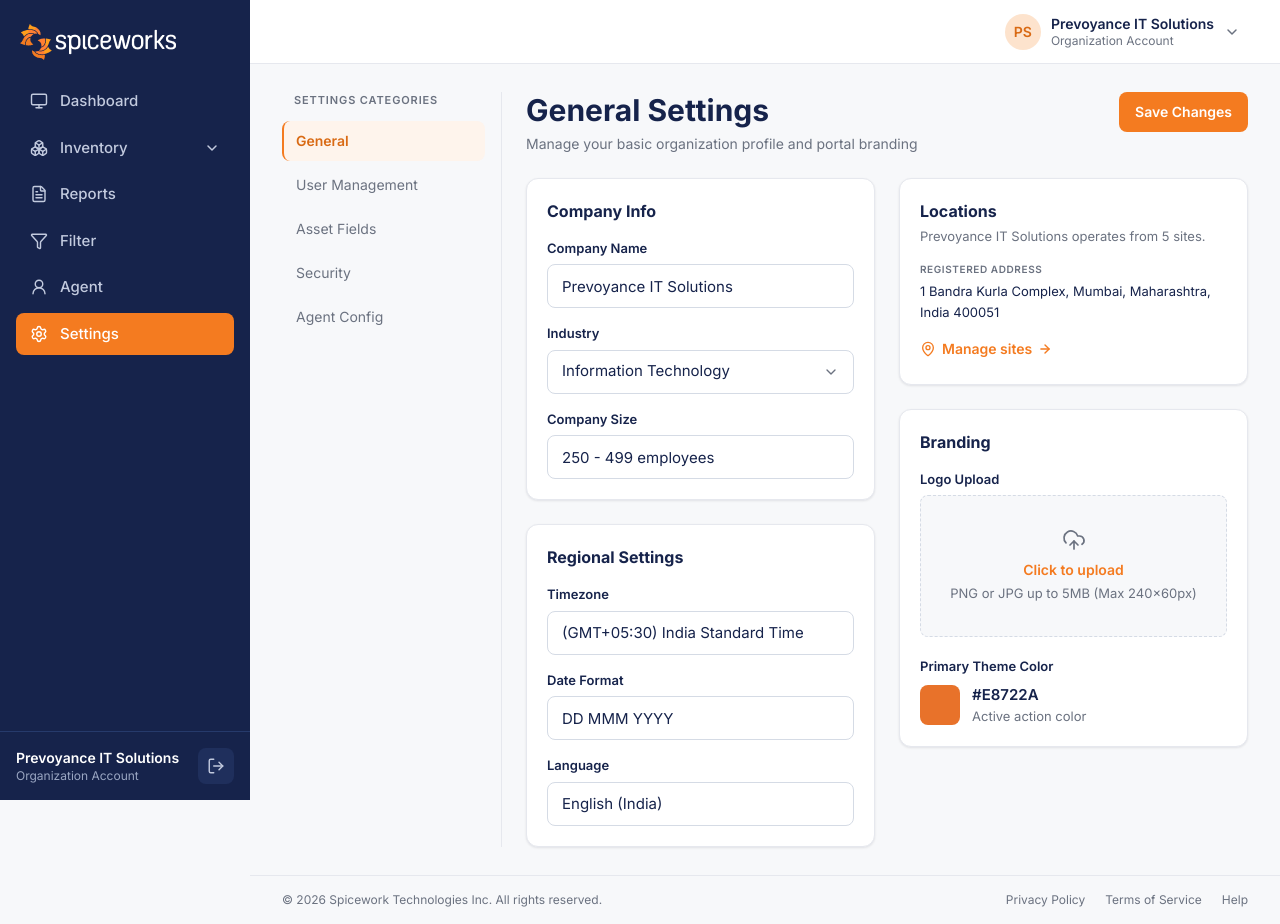
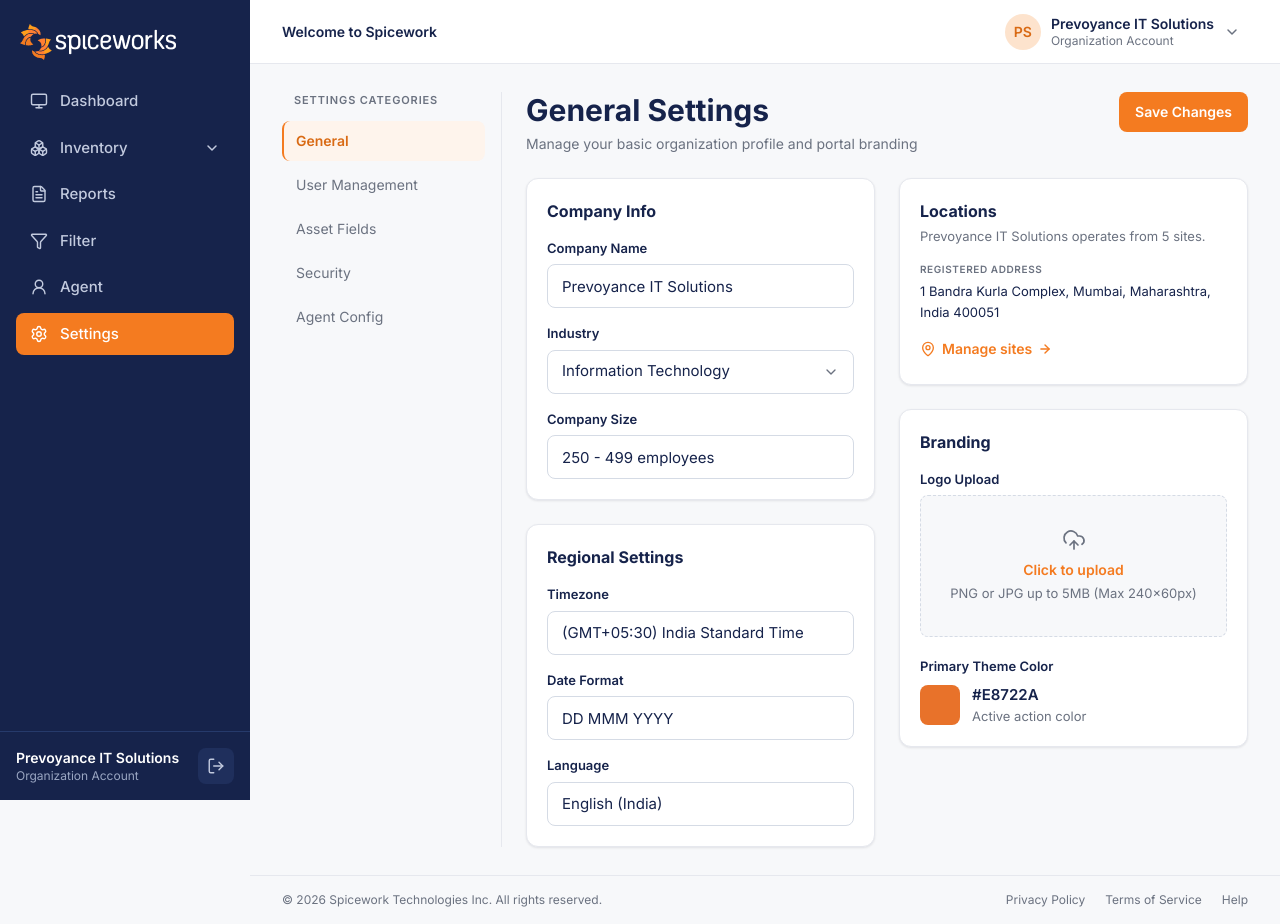
Before and after one commit to Rudra-Gupta15/Spicework, a React (Vite) app: page /settings in a window 1280 px wide. Built offline with nearby package versions, Linux system fonts and the light colour scheme.

Commit message:
design chnages

```diff
--- a/src/components/layout/Header/Header.tsx
+++ b/src/components/layout/Header/Header.tsx
@@ -1,5 +1,6 @@
 import { Menu } from "lucide-react";
 
+import { APP_NAME } from "@/config/app";
 import { CURRENT_COMPANY } from "@/config/company";
 import { useLogout } from "@/hooks/useLogout";
 
@@ -24,6 +25,18 @@
         <Menu className="h-5 w-5" strokeWidth={2} />
       </button>
 
+      {/* The left of the bar was empty. The welcome is the one thing that
+          belongs there — the page's own title is rendered by `Navbar` inside
+          the content area, so repeating it here would only say the same thing
+          twice. The account is named on the right, so the welcome names the
+          product instead of repeating it. Held back on a phone, where the row
+          has just enough room for the menu button and the account. */}
+      <div className="hidden min-w-0 sm:block">
+        <p className="truncate text-sm leading-tight font-semibold text-heading">
+          Welcome to {APP_NAME}
+        </p>
+      </div>
+
       <div className="ml-auto">
         <ProfileMenu company={CURRENT_COMPANY} onLogout={logout} />
       </div>
--- a/src/config/app.ts
+++ b/src/config/app.ts
@@ -1,3 +1,6 @@
+/** The product's own name — what the header welcomes you into. */
+export const APP_NAME = "Spicework";
+
 /** Footer shown at the bottom of the authenticated app. */
 export const APP_FOOTER = {
   copyright: `© ${new Date().getFullYear()} Spicework Technologies Inc. All rights reserved.`,
```
